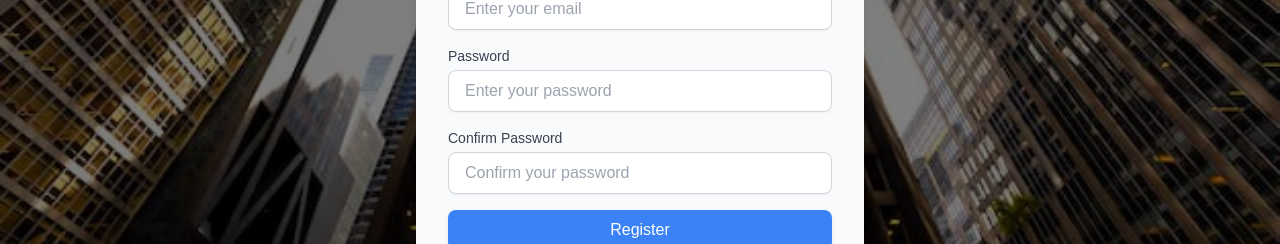
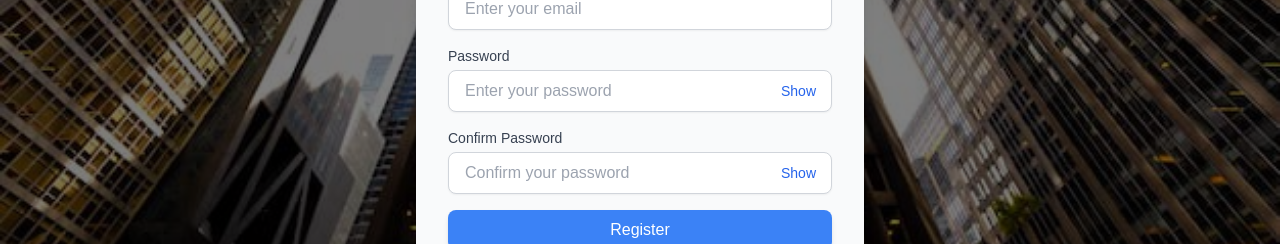
Before and after one commit to factorgh/lynchpinglobal-client-v1, a Next.js app: page /register in a window 1280 px wide. Shown: the part 442-686 px from the top of the page. Built offline with nearby package versions, Linux system fonts and the light colour scheme; no server answers.

Commit message:
update on form input visibilyt

```diff
--- a/app/(auth)/_components/login_form.tsx
+++ b/app/(auth)/_components/login_form.tsx
@@ -12,6 +12,7 @@ const LoginForm = () => {
   const [email, setEmail] = useState("");
   const [identifier, setIdentifier] = useState("");
   const [password, setPassword] = useState("");
+  const [showPassword, setShowPassword] = useState(false);
   const [error, setError] = useState(""); // To show error messages
   const router = useRouter();
   const [login, { isLoading }] = useLoginMutation();
@@ -93,16 +94,26 @@ const LoginForm = () => {
             >
               Password
             </label>
+            <div className="relative">
               <input
                 id="password"
-              type="password"
+                type={showPassword ? "text" : "password"}
                 value={password}
                 onChange={(e) => setPassword(e.target.value)}
                 placeholder="Enter your password"
                 required
-              className="w-full px-4 py-2 border border-gray-300 rounded-lg shadow-sm focus:outline-none focus:ring-2 focus:ring-blue-500 focus:border-blue-500 bg-white"
+                className="w-full px-4 py-2 pr-20 border border-gray-300 rounded-lg shadow-sm focus:outline-none focus:ring-2 focus:ring-blue-500 focus:border-blue-500 bg-white"
                 disabled={isLoading}
               />
+              <button
+                type="button"
+                onClick={() => setShowPassword((v) => !v)}
+                className="absolute inset-y-0 right-2 my-auto h-8 px-2 text-sm text-blue-600 hover:underline"
+                aria-label={showPassword ? "Hide password" : "Show password"}
+              >
+                {showPassword ? "Hide" : "Show"}
+              </button>
+            </div>
           </div>
           <button
             type="submit"
@@ -116,7 +127,10 @@ const LoginForm = () => {
             {isLoading ? <DotLoader /> : "Login"}
           </button>
           <div className="mt-2 text-right">
-            <Link href="/forgot-password" className="text-sm text-blue-500 hover:underline">
+            <Link
+              href="/forgot-password"
+              className="text-sm text-blue-500 hover:underline"
+            >
               Forgot password?
             </Link>
           </div>
--- a/app/(auth)/_components/register_form.tsx
+++ b/app/(auth)/_components/register_form.tsx
@@ -10,6 +10,8 @@ const RegisterForm = () => {
   const [email, setEmail] = useState("");
   const [password, setPassword] = useState("");
   const [passwordConfirm, setPasswordConfirm] = useState("");
+  const [showPassword, setShowPassword] = useState(false);
+  const [showPasswordConfirm, setShowPasswordConfirm] = useState(false);
   const [userName, setUserName] = useState("");
   const [displayName, setDisplayName] = useState("");
   const [errors, setErrors] = useState({
@@ -228,9 +230,10 @@ const RegisterForm = () => {
             >
               Password
             </label>
+            <div className="relative">
               <input
                 id="password"
-              type="password"
+                type={showPassword ? "text" : "password"}
                 value={password}
                 onChange={(e) => {
                   setPassword(e.target.value);
@@ -241,13 +244,24 @@ const RegisterForm = () => {
                 }}
                 placeholder="Enter your password"
                 required
-              className={`w-full px-4 py-2 border bg-white ${
+                className={`w-full px-4 py-2 pr-20 border bg-white ${
                   errors.password ? "border-red-500" : "border-gray-300"
                 } rounded-lg shadow-sm focus:outline-none focus:ring-2 ${
-                errors.password ? "focus:ring-red-500" : "focus:ring-blue-500"
+                  errors.password
+                    ? "focus:ring-red-500"
+                    : "focus:ring-blue-500"
                 }`}
                 disabled={isLoading}
               />
+              <button
+                type="button"
+                onClick={() => setShowPassword((v) => !v)}
+                className="absolute inset-y-0 right-2 my-auto h-8 px-2 text-sm text-blue-600 hover:underline"
+                aria-label={showPassword ? "Hide password" : "Show password"}
+              >
+                {showPassword ? "Hide" : "Show"}
+              </button>
+            </div>
             {errors.password && (
               <p className="text-red-500 text-sm">{errors.password}</p>
             )}
@@ -261,9 +275,10 @@ const RegisterForm = () => {
             >
               Confirm Password
             </label>
+            <div className="relative">
               <input
                 id="confirmPassword"
-              type="password"
+                type={showPasswordConfirm ? "text" : "password"}
                 value={passwordConfirm}
                 onChange={(e) => {
                   setPasswordConfirm(e.target.value);
@@ -274,8 +289,10 @@ const RegisterForm = () => {
                 }}
                 placeholder="Confirm your password"
                 required
-              className={`w-full px-4 py-2 border bg-white ${
-                errors.passwordConfirm ? "border-red-500" : "border-gray-300"
+                className={`w-full px-4 py-2 pr-20 border bg-white ${
+                  errors.passwordConfirm
+                    ? "border-red-500"
+                    : "border-gray-300"
                 } rounded-lg shadow-sm focus:outline-none focus:ring-2 ${
                   errors.passwordConfirm
                     ? "focus:ring-red-500"
@@ -283,6 +300,17 @@ const RegisterForm = () => {
                 }`}
                 disabled={isLoading}
               />
+              <button
+                type="button"
+                onClick={() => setShowPasswordConfirm((v) => !v)}
+                className="absolute inset-y-0 right-2 my-auto h-8 px-2 text-sm text-blue-600 hover:underline"
+                aria-label={
+                  showPasswordConfirm ? "Hide confirm password" : "Show confirm password"
+                }
+              >
+                {showPasswordConfirm ? "Hide" : "Show"}
+              </button>
+            </div>
             {errors.passwordConfirm && (
               <p className="text-red-500 text-sm">{errors.passwordConfirm}</p>
             )}
```
Lines whose indentation alone changed are shown as unchanged.
